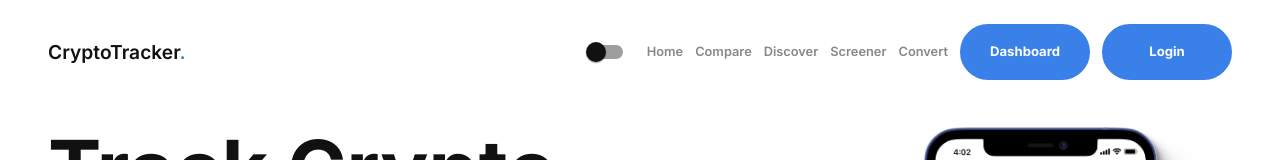
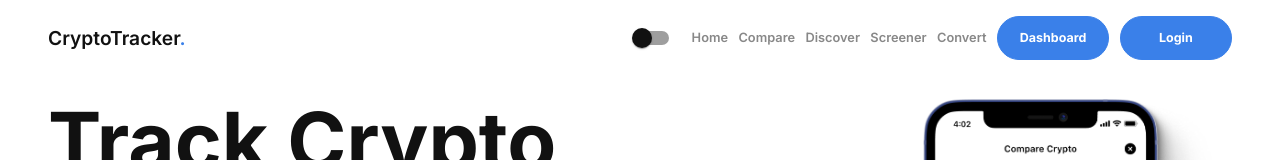
Before and after one commit to saurabhbisht95/crypto-dashboard-saurabh, a React (Create React App) app in the folder Frontend/: page / in a window 1280 px wide. Shown: the top 160 px of the page. Built offline with nearby package versions, Linux system fonts and the light colour scheme; no server answers.

Commit message:
feat: Adjust header styles for improved layout and spacing, including padding and link alignment

```diff
--- a/Frontend/src/components/Common/Header/styles.css
+++ b/Frontend/src/components/Common/Header/styles.css
@@ -2,7 +2,7 @@
   display: flex;
   justify-content: space-between;
   align-items: center;
-  padding: 1.5rem 3rem;
+  padding: 1rem 3rem;
   position: sticky;
   top: 0;
   background-color: var(--black);
@@ -19,8 +19,13 @@
   display: flex;
   justify-content: flex-end;
   align-items: center;
-  gap: 0.75rem;
+  gap: 0.65rem;
   flex-wrap: wrap;
+}
+
+.links > a {
+  display: inline-flex;
+  align-items: center;
 }
 
 .link {
@@ -33,6 +38,16 @@
 .link:hover {
   color: var(--white);
   transform: all 0.3s;
+}
+
+.header .btn,
+.header .btn-outlined {
+  min-width: 104px;
+  min-height: 2.2rem;
+  padding: 0.2rem 0.2rem;
+  border-width: 1.5px;
+  border-radius: 999px;
+  font-size: 0.78rem;
 }
 
 .account-menu {
```
